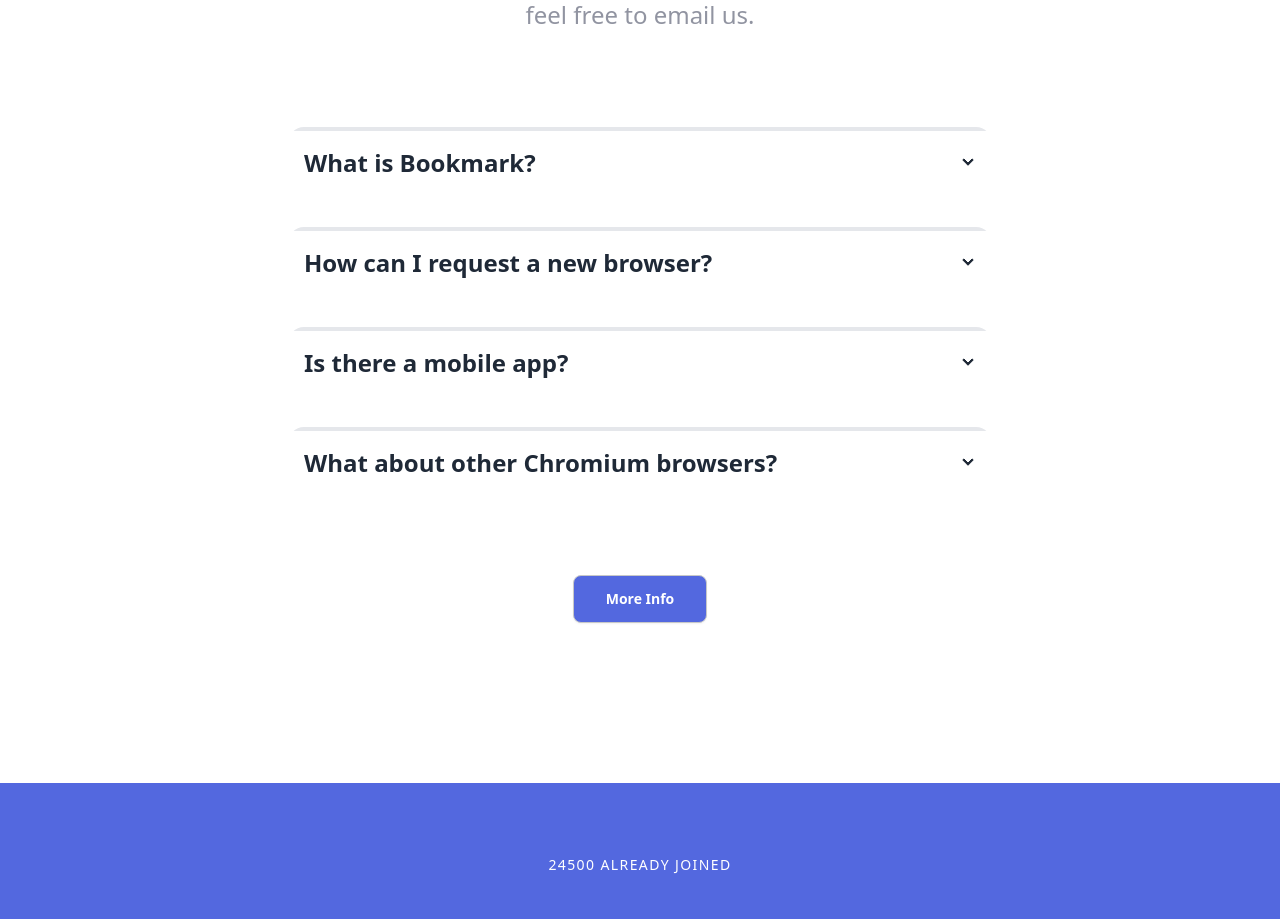
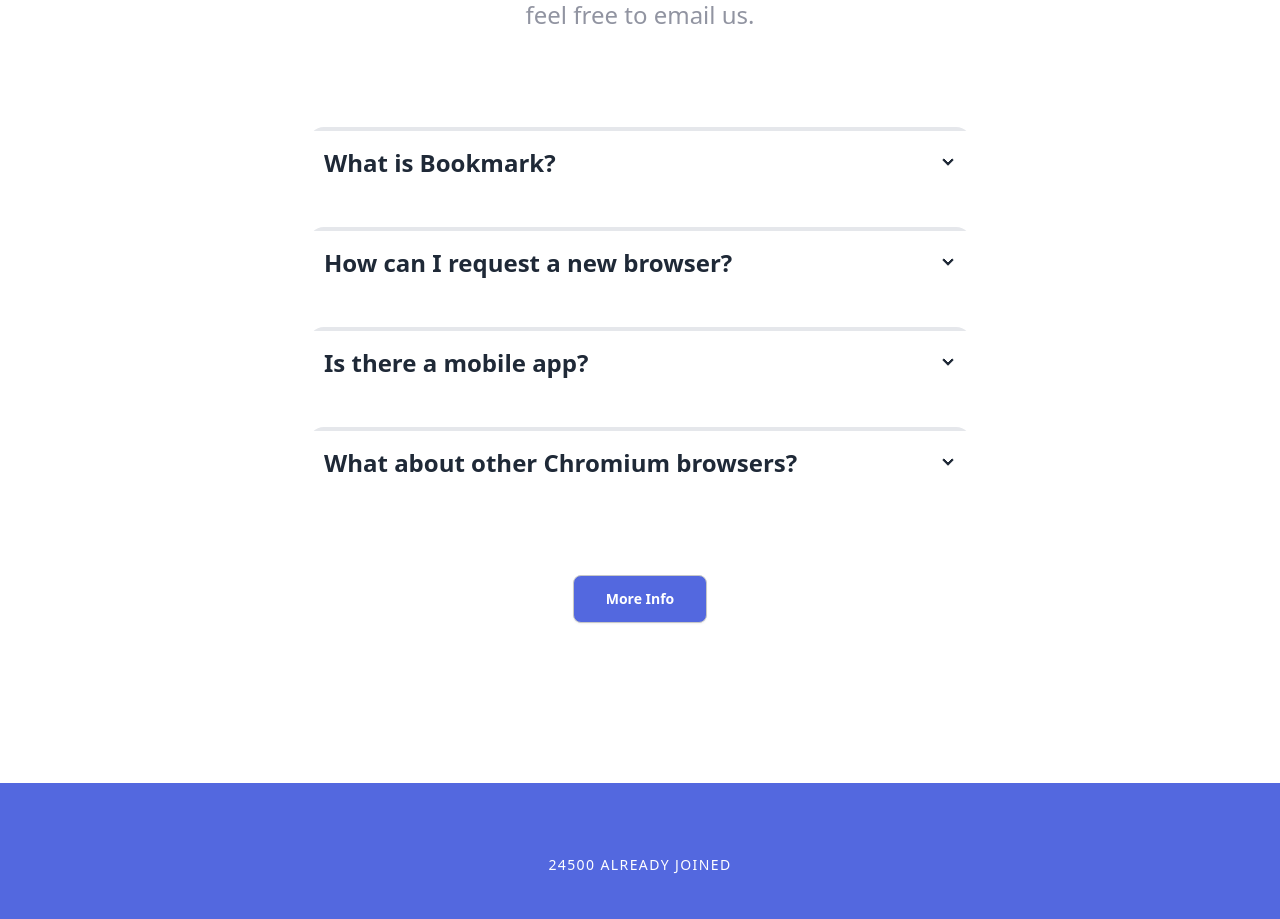
Before and after one commit to KonradBauer/Products-Page, a React (Vite) app: page / in a window 1280 px wide. Shown: the part 1983-2902 px from the top of the page. Built offline with nearby package versions, Linux system fonts and the light colour scheme.

Commit message:
import Collapse prop with styles

```diff
--- a/src/components/FAQ/Faq.tsx
+++ b/src/components/FAQ/Faq.tsx
@@ -11,18 +11,22 @@
         free to email us.
       </div>
       <Collapse
+        customClassName="max-md: px-5"
         title="What is Bookmark?"
         content="Lorem ipsum dolor sit, amet consectetur adipisicing elit. Quis deleniti ea nam tenetur suscipit quam sunt, deserunt voluptas id vel quibusdam molestias, praesentium, magni consequuntur doloremque nulla minima dolore illo?"
       />
       <Collapse
+        customClassName="max-md: px-5"
         title="How can I request a new browser?"
         content="Lorem ipsum dolor sit, amet consectetur adipisicing elit. Quis deleniti ea nam tenetur suscipit quam sunt, deserunt voluptas id vel quibusdam molestias, praesentium, magni consequuntur doloremque nulla minima dolore illo?"
       />
       <Collapse
+        customClassName="max-md: px-5"
         title="Is there a mobile app?"
         content="Lorem ipsum dolor sit, amet consectetur adipisicing elit. Quis deleniti ea nam tenetur suscipit quam sunt, deserunt voluptas id vel quibusdam molestias, praesentium, magni consequuntur doloremque nulla minima dolore illo?"
       />
       <Collapse
+        customClassName="max-md: px-5"
         title="What about other Chromium browsers?"
         content="Lorem ipsum dolor sit, amet consectetur adipisicing elit. Quis deleniti ea nam tenetur suscipit quam sunt, deserunt voluptas id vel quibusdam molestias, praesentium, magni consequuntur doloremque nulla minima dolore illo?"
       />
```
